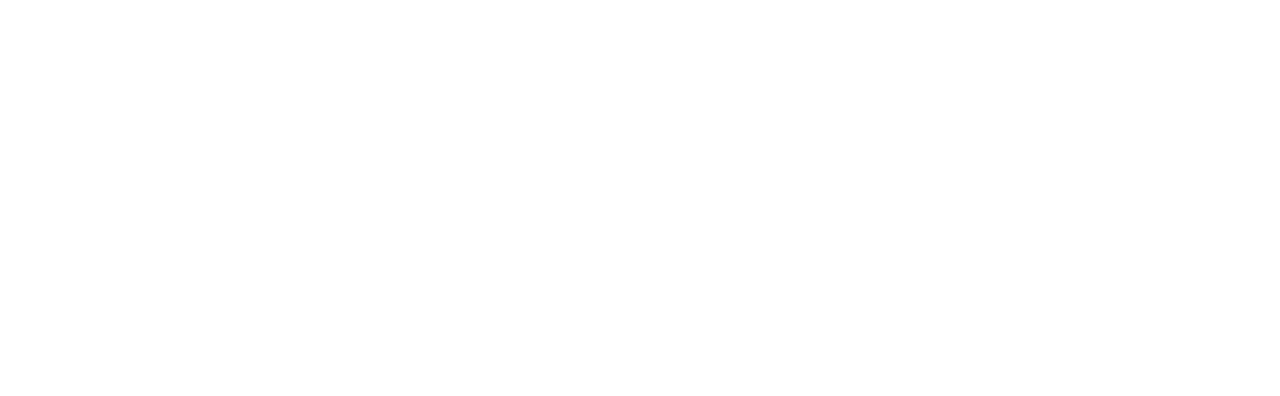
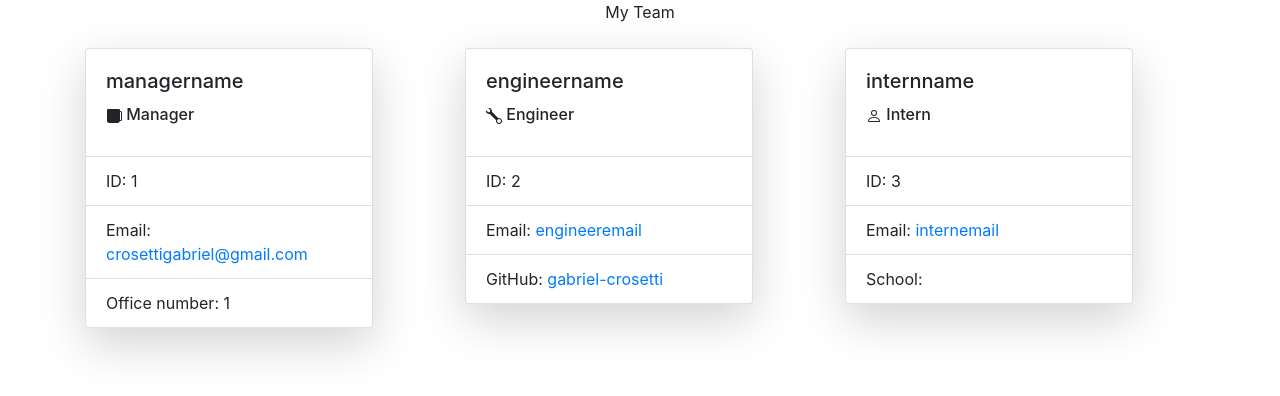
Before and after one commit to gabrielcrosetti/team-profile-generator, a plain HTML site: page dist/index.html in a window 1280 px wide. Drawn offline with nearby package versions, Linux system fonts and the light colour scheme.

Commit message:
changes to html page

```diff
--- a/dist/index.html
+++ b/dist/index.html
@@ -1,14 +1,74 @@
 <!DOCTYPE html>
 <html lang="en">
+
 <head>
     <meta charset="UTF-8">
     <meta http-equiv="X-UA-Compatible" content="IE=edge">
     <meta name="viewport" content="width=device-width, initial-scale=1.0">
-    <link rel="stylesheet" href="https://stackpath.bootstrapcdn.com/bootstrap/4.3.1/css/bootstrap.min.css" integrity="sha384-ggOyR0iXCbMQv3Xipma34MD+dH/1fQ784/j6cY/iJTQUOhcWr7x9JvoRxT2MZw1T" crossorigin="anonymous">
+    <link rel="stylesheet" href="https://stackpath.bootstrapcdn.com/bootstrap/4.3.1/css/bootstrap.min.css"
+        integrity="sha384-ggOyR0iXCbMQv3Xipma34MD+dH/1fQ784/j6cY/iJTQUOhcWr7x9JvoRxT2MZw1T" crossorigin="anonymous">
     <link rel="stylesheet" type="text/css" href="style.css">
     <title>Team Profile</title>
 </head>
+
 <body>
+    <header class="text-center">My Team</header>
+    <main class="container my-4">
+        <div class="row">
+            <div class="col">
+                <div class="card shadow-lg" style="width: 18rem;">
+                    <div class="card-body identity">
+                        <h5 class="card-title">managername</h5>
+                        <h6 class="card-title"><svg xmlns="http://www.w3.org/2000/svg" width="16" height="16"
+                                fill="currentColor" class="bi bi-cup-fill" viewBox="0 0 16 16">
+                                <path
+                                    d="M1 2a1 1 0 0 1 1-1h11a1 1 0 0 1 1 1v1h.5A1.5 1.5 0 0 1 16 4.5v7a1.5 1.5 0 0 1-1.5 1.5h-.55a2.5 2.5 0 0 1-2.45 2h-8A2.5 2.5 0 0 1 1 12.5V2zm13 10h.5a.5.5 0 0 0 .5-.5v-7a.5.5 0 0 0-.5-.5H14v8z" />
+                            </svg> Manager</h6>
+                    </div>
+                    <ul class="list-group list-group-flush">
+                        <li class="list-group-item">ID: 1</li>
+                        <li class="list-group-item">Email: <a href="mailto:">crosettigabriel@gmail.com</a></li>
+                        <li class="list-group-item">Office number: 1</li>
+                    </ul>
+                </div>
+            </div>
+            <div class="col">
+                <div class="card shadow-lg" style="width: 18rem;">
+                    <div class="card-body identity">
+                        <h5 class="card-title">engineername</h5>
+                        <h6 class="card-title"><svg xmlns="http://www.w3.org/2000/svg" width="16" height="16"
+                                fill="currentColor" class="bi bi-wrench" viewBox="0 0 16 16">
+                                <path
+                                    d="M.102 2.223A3.004 3.004 0 0 0 3.78 5.897l6.341 6.252A3.003 3.003 0 0 0 13 16a3 3 0 1 0-.851-5.878L5.897 3.781A3.004 3.004 0 0 0 2.223.1l2.141 2.142L4 4l-1.757.364L.102 2.223zm13.37 9.019.528.026.287.445.445.287.026.529L15 13l-.242.471-.026.529-.445.287-.287.445-.529.026L13 15l-.471-.242-.529-.026-.287-.445-.445-.287-.026-.529L11 13l.242-.471.026-.529.445-.287.287-.445.529-.026L13 11l.471.242z" />
+                            </svg> Engineer</h6>
+                    </div>
+                    <ul class="list-group list-group-flush">
+                        <li class="list-group-item">ID: 2</li>
+                        <li class="list-group-item">Email: <a href="mailto:">engineeremail</a></li>
+                        <li class="list-group-item">GitHub: <a target="_blank"
+                                href="https://github.com/gabriel-crosetti">gabriel-crosetti</a></li>
+                    </ul>
+                </div>
+            </div>
+            <div class="col">
+                <div class="card shadow-lg" style="width: 18rem;">
+                    <div class="card-body identity">
+                        <h5 class="card-title">internname</h5>
+                        <h6 class="card-title"><svg xmlns="http://www.w3.org/2000/svg" width="16" height="16"
+                                fill="currentColor" class="bi bi-person" viewBox="0 0 16 16">
+                                <path
+                                    d="M8 8a3 3 0 1 0 0-6 3 3 0 0 0 0 6zm2-3a2 2 0 1 1-4 0 2 2 0 0 1 4 0zm4 8c0 1-1 1-1 1H3s-1 0-1-1 1-4 6-4 6 3 6 4zm-1-.004c-.001-.246-.154-.986-.832-1.664C11.516 10.68 10.289 10 8 10c-2.29 0-3.516.68-4.168 1.332-.678.678-.83 1.418-.832 1.664h10z" />
+                            </svg> Intern</h6>
+                    </div>
+                    <ul class="list-group list-group-flush">
+                        <li class="list-group-item">ID: 3</li>
+                        <li class="list-group-item">Email: <a href="mailto:">internemail</a></li>
+                        <li class="list-group-item">School: </li>
+                    </ul>
+                </div>
+            </div>
+        </div>
+    </main>
+</body>
 
-</body>
 </html>
```
Also changed, not shown: index.js (+9 -0 lines), src/generated.html (added).
